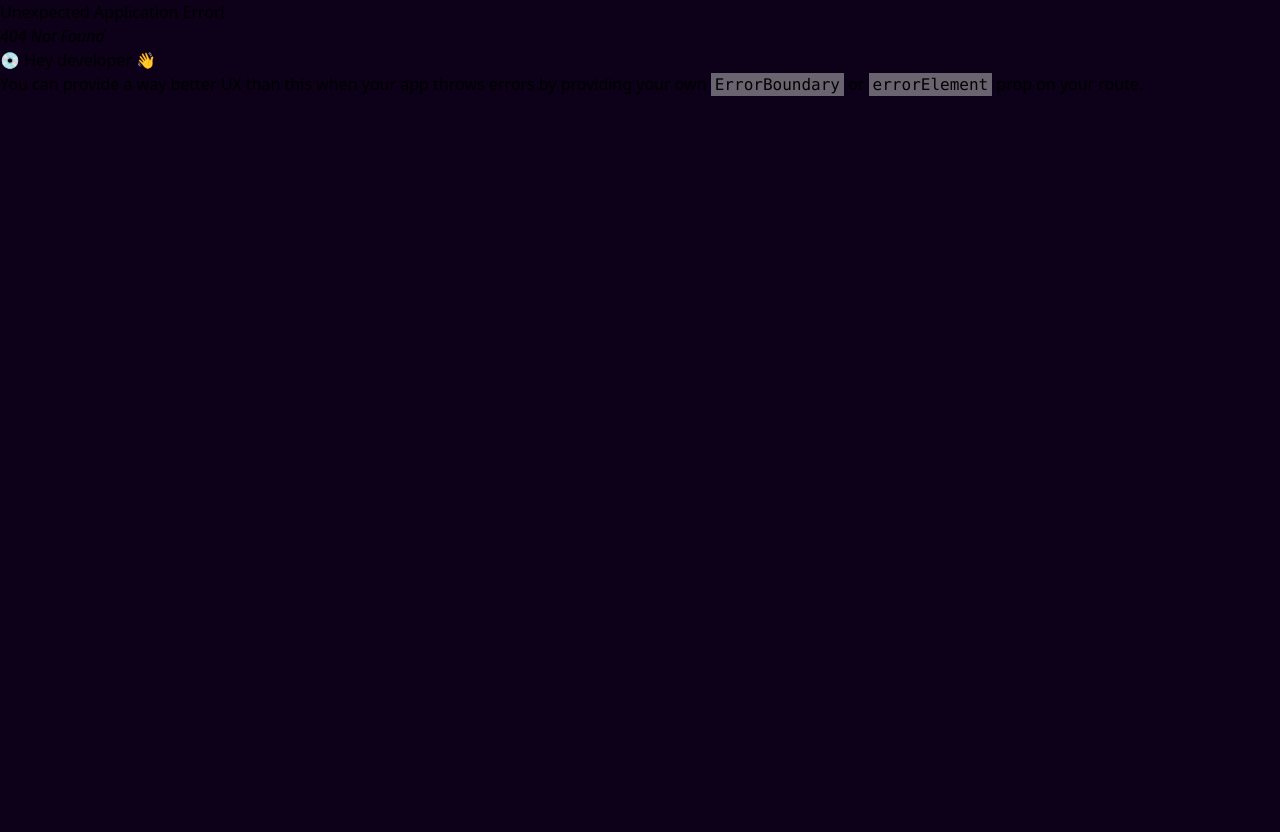
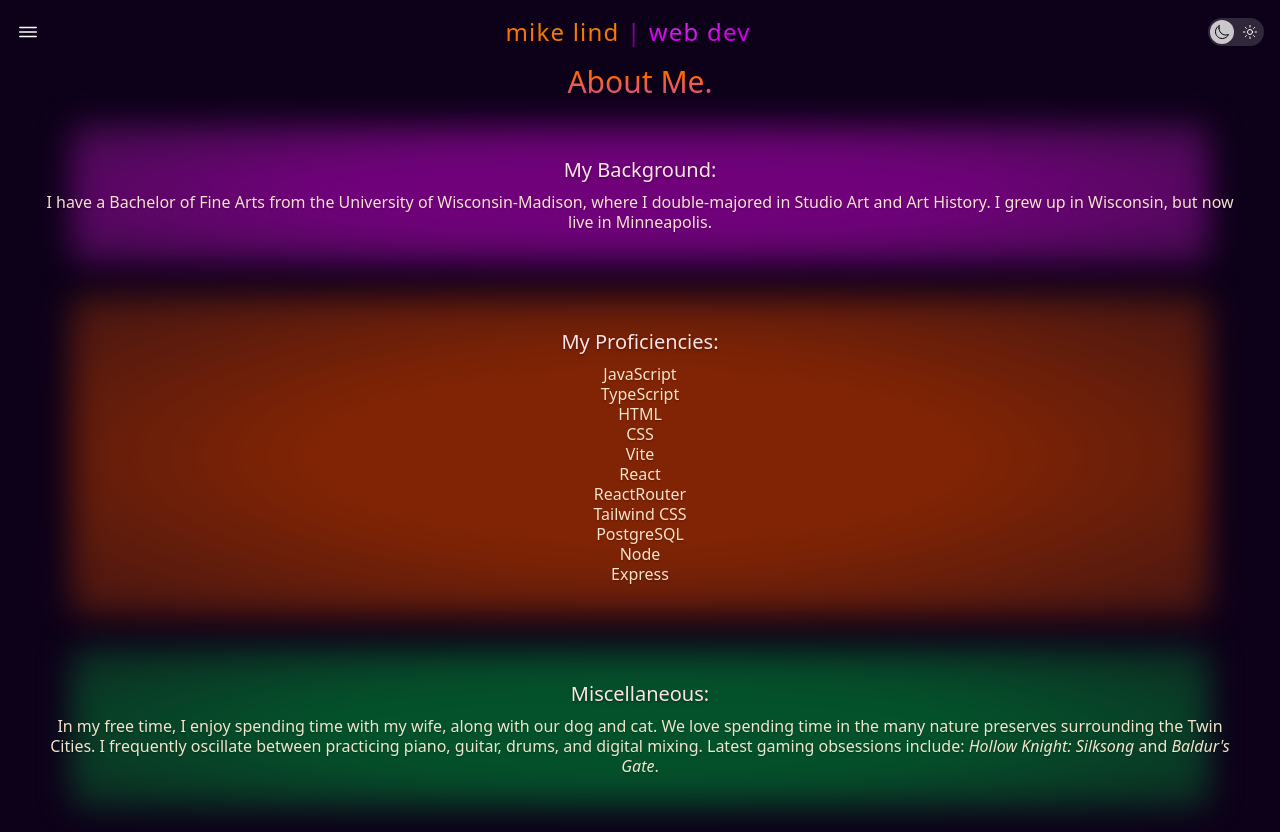
Before and after one commit to mikelind28/my-portfolio, a React (Vite) app: page /about in a window 1280 px wide. Before the commit this address had no page. Before the commit the page ends 800 px from the top, so only its background shows below. Built offline with nearby package versions, Linux system fonts and the light colour scheme.

Commit message:
add About page

```diff
--- a/src/App.tsx
+++ b/src/App.tsx
@@ -17,7 +17,7 @@ function App() {
             animate={{ y: 0, opacity: 100 }}
             transition={{ type: "tween", ease: "circOut", duration: 0.5 }}
             exit={{ y: "-100%", opacity: 0 }}
-            className="absolute z-100"
+            className="fixed z-100"
           >
             <Sidebar setSideBarOpen={setSideBarOpen} />
           </motion.div>
--- a/src/Components/Sidebar.tsx
+++ b/src/Components/Sidebar.tsx
@@ -4,7 +4,7 @@ import { IoClose } from "react-icons/io5";
 import { LuExternalLink } from "react-icons/lu";
 import { NavLink, useLocation } from "react-router";
 
-function AnimatedLink({ children, url, newTab }: { children: ReactNode, url: string, newTab: boolean }) {
+function AnimatedLink({ children, url, newTab, setSideBarOpen }: { children: ReactNode, url: string, newTab: boolean, setSideBarOpen: React.Dispatch<React.SetStateAction<boolean>> }) {
   let location = useLocation();
 
   return (
@@ -13,6 +13,7 @@ function AnimatedLink({ children, url, newTab }: { children: ReactNode, url: str
       initial="rest"
       whileHover="hover"
       animate="rest"
+      onClick={() => setSideBarOpen(false)}
     >
       <NavLink
         to={url}
@@ -55,25 +56,26 @@ export default function Sidebar({ setSideBarOpen }: SideBarType) {
 
       <nav>
         <ul className="flex flex-col gap-5 p-6 text-2xl text-pink-100 *:hover:text-pink-50">
-          <AnimatedLink url={"/"} newTab={false}>
+          <AnimatedLink url={"/"} newTab={false} setSideBarOpen={setSideBarOpen}>
             Home
           </AnimatedLink>
 
-          <AnimatedLink url={"/portfolio"} newTab={false}>
+          <AnimatedLink url={"/portfolio"} newTab={false} setSideBarOpen={setSideBarOpen}>
             Portfolio
           </AnimatedLink>
 
-          <AnimatedLink url={"/about"} newTab={false}>
+          <AnimatedLink url={"/about"} newTab={false} setSideBarOpen={setSideBarOpen}>
             About Me
           </AnimatedLink>
 
-          <AnimatedLink url={"/contact"} newTab={false}>
+          <AnimatedLink url={"/contact"} newTab={false} setSideBarOpen={setSideBarOpen}>
             Contact
           </AnimatedLink>
 
           <AnimatedLink
             url={"https://github.com/mikelind28"}
             newTab={true}
+            setSideBarOpen={setSideBarOpen}
           >
             <div className="flex items-center gap-2">
               GitHub <LuExternalLink />
--- /dev/null
+++ b/src/Pages/About.tsx
@@ -0,0 +1,107 @@
+import { motion } from "motion/react";
+
+// CHANGING BG COLOR WITH SCROLL:
+// const containerRef = useRef<HTMLDivElement | null>(null);
+// const { scrollYProgress } = useScroll({ container: containerRef });
+
+// const { innerLightness, outerLightness, innerChroma, outerChroma, innerHue, outerHue } = useTransform(scrollYProgress, [0, 1], {
+//     innerLightness: [0.452, 0.47],
+//     outerLightness: [0.401, 0.408],
+//     innerChroma: [0.211, 0.157],
+//     outerChroma: [0.17, 0.123],
+//     innerHue: [324.591, 37.304],
+//     outerHue: [325.612, 38.172]
+// });
+
+// const background = useTransform([innerLightness, outerLightness, innerChroma, outerChroma, innerHue, outerHue], ([il, ol, ic, oc, ih, oh]) =>
+//     `radial-gradient(
+//         circle,
+//         oklch(${il} ${ic} ${ih} / 0.8) 40%,
+//         oklch(${ol} ${oc} ${oh} / 0.5) 100%
+//     )`
+// );
+
+export default function About() {
+    return (
+        <main className="w-full p-2 pt-0">
+            <motion.h2
+                animate={{
+                    backgroundPosition: ["10% 70%", "90% 40%", "33% 60%", "50% 90%"],
+                }}
+                transition={{
+                    duration: 3,
+                    ease: "easeInOut",
+                    times: [0, 0.5, 2],
+                }}
+                className="pb-2 bg-radial from-orange-500 from-10% to-fuchsia-700 to-85% bg-clip-text text-3xl text-center font-light text-transparent"
+                style={{ backgroundSize: "200% 200%" }}
+            >
+                About Me.
+            </motion.h2>
+
+            <div className="relative mt-4 mb-4 flex flex-col items-center gap-2 font-light">
+                <motion.div
+                    initial={{ opacity: 0, scale: 0.75 }}
+                    animate={{ opacity: 1, scale: 1 }}
+                    transition={{ duration: 2, ease: "easeInOut" }}
+                    className="absolute -z-10 h-full w-[90%] rounded-xl bg-clip-content blur-lg bg-radial from-fuchsia-800/80 from-40% to-fuchsia-900/50"
+                />
+
+                <div className="m-8 text-center">
+
+                    <h3 className="mb-2 text-xl text-rose-100 text-shadow-md/15">My Background:</h3>
+
+                    <p className="text-center text-base/5 text-orange-100/95 text-shadow-sm">
+                        I have a Bachelor of Fine Arts from the University of Wisconsin-Madison, where I double-majored in Studio Art and Art History. I grew up in Wisconsin, but now live in Minneapolis.
+                    </p>
+                </div>
+            </div>
+
+            <div className="relative mt-8 mb-4 flex flex-col items-center gap-2 font-light">
+                <motion.div
+                    initial={{ opacity: 0, scale: 0.75 }}
+                    animate={{ opacity: 1, scale: 1 }}
+                    transition={{ duration: 2, ease: "easeInOut" }}
+                    className="absolute -z-10 h-full w-[90%] rounded-xl bg-clip-content blur-lg bg-radial from-orange-800/80 from-40% to-orange-900/50"
+                />
+
+                <div className="m-8 text-center">
+
+                    <h3 className="mb-2 text-xl text-rose-100 text-shadow-md/15">My Proficiencies:</h3>
+
+                    <ul className="text-center text-base/5 text-orange-100/95 text-shadow-sm">
+                         <li>JavaScript</li>
+                         <li>TypeScript</li>
+                         <li>HTML</li>
+                         <li>CSS</li>
+                         <li>Vite</li>
+                         <li>React</li>
+                         <li>ReactRouter</li>
+                         <li>Tailwind CSS</li>
+                         <li>PostgreSQL</li>
+                         <li>Node</li>
+                         <li>Express</li>
+                    </ul>
+                </div>
+            </div>
+
+            <div className="relative mt-8 mb-4 flex flex-col items-center gap-2 font-light">
+                <motion.div
+                    initial={{ opacity: 0, scale: 0.75 }}
+                    animate={{ opacity: 1, scale: 1 }}
+                    transition={{ duration: 2, ease: "easeInOut" }}
+                    className="absolute -z-10 h-full w-[90%] rounded-xl bg-clip-content blur-lg bg-radial from-green-800/80 from-40% to-green-900/50"
+                />
+
+                <div className="m-8 text-center">
+
+                    <h3 className="mb-2 text-xl text-rose-100 text-shadow-md/15">Miscellaneous:</h3>
+
+                    <p className="text-center text-base/5 text-orange-100/95 text-shadow-sm">
+                        In my free time, I enjoy spending time with my wife, along with our dog and cat. We love spending time in the many nature preserves surrounding the Twin Cities. I frequently oscillate between practicing piano, guitar, drums, and digital mixing. Latest gaming obsessions include: <span className="italic">Hollow Knight: Silksong</span> and <span className="italic">Baldur's Gate</span>.
+                    </p>
+                </div>
+            </div>
+        </main>
+    );
+}
--- a/src/Pages/Home.tsx
+++ b/src/Pages/Home.tsx
@@ -42,9 +42,12 @@ function HelloWorldWelcome() {
   );
 }
 
-function H2({ text }: { text: string }) {
+function H2({ text, pathName }: { text: string, pathName: string }) {
     return (
-        <div className="my-2 flex w-full flex-col gap-1">
+        <Link
+            to={pathName}
+            className="my-2 flex w-full flex-col gap-1"
+        >
             <motion.div
                 className="group flex gap-2 items-center cursor-pointer"
             >
@@ -75,7 +78,7 @@ function H2({ text }: { text: string }) {
                 transition={{ duration: 1 }}
                 className="h-px bg-linear-to-r from-orange-600/75 to-orange-400/85"
             />
-        </div>
+        </Link>
     );
 }
 
@@ -131,12 +134,12 @@ const list = {
 
 export default function Home() {
   return (
-    <div className="flex w-full flex-col items-center p-5">
+    <main className="flex w-full flex-col items-center p-5">
         <WelcomeHeader />
 
         <HelloWorldWelcome />
 
-        <H2 text={"My Portfolio"} />
+        <H2 text={"My Portfolio"} pathName={'/portfolio'} />
 
         <motion.ul
             variants={list}
@@ -161,11 +164,17 @@ export default function Home() {
                 url={'https://my-number-array.netlify.app/'}
                 imgUrl={'./src/public/my-number-array.png'}
             />
+
+            <div className="text-xl text-orange-400 font-light">
+                <Link to='/portfolio'>
+                    See all...
+                </Link>
+            </div>
         </motion.ul>
 
-        <H2 text={"About Me"} />
+        <H2 text={"About Me"} pathName={'/about'} />
 
-        <H2 text={"Contact"} />
-    </div>
+        <H2 text={"Contact"} pathName={'/contact'} />
+    </main>
   );
 }
--- a/src/main.tsx
+++ b/src/main.tsx
@@ -5,6 +5,7 @@ import { RouterProvider } from "react-router/dom";
 import "./index.css";
 import App from "./App.tsx";
 import Home from "./Pages/Home.tsx";
+import About from "./Pages/About.tsx";
 
 const router = createBrowserRouter([
   {
@@ -15,6 +16,10 @@ const router = createBrowserRouter([
         index: true,
         Component: Home,
       },
+      {
+        path: 'about',
+        Component: About,
+      }
     ],
   },
 ]);
```
